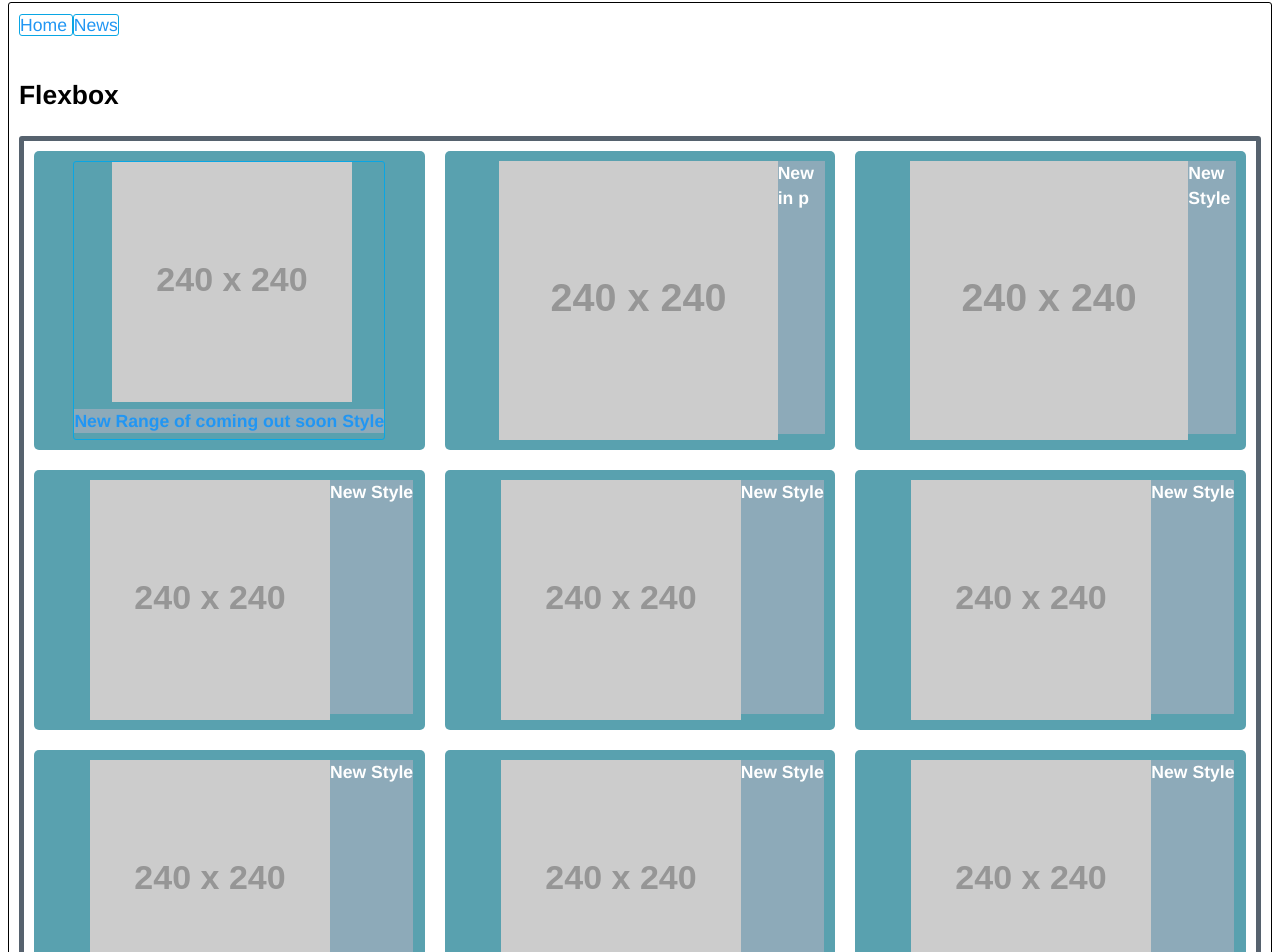
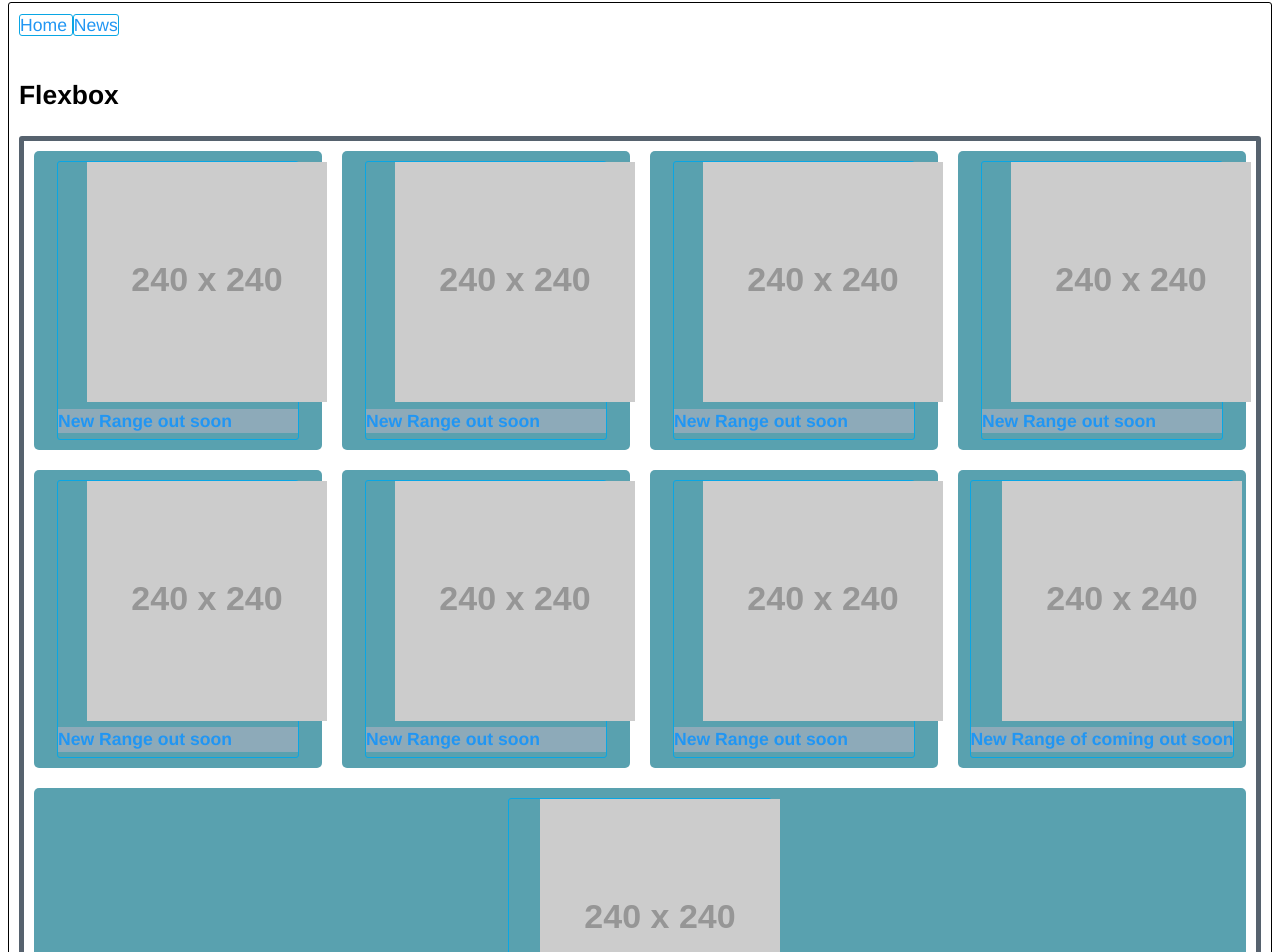
Before and after one commit to roni5/shopmu, a React app: page / in a window 1280 px wide. Shown: the part 6-958 px from the top of the page. Built offline with nearby package versions, Linux system fonts and the light colour scheme.

Commit message:
before BS

```diff
--- a/src/App.js
+++ b/src/App.js
@@ -10,27 +10,32 @@ class App extends Component {
           <h2>Flexbox</h2>
           <div class="wrapper flex ">
             <div><span> <img src="http://fakeimg.pl/240x240/666/?text=7"></img>
-            <p>New Range of  coming out soon Style</p>  </span>
+            <p>New Range out soon </p> </span>
             </div>
-
-            <div ><img src="http://fakeimg.pl/240x240/666/?text=7"></img>
-            <p> New in p </p> </div>
-            <div><img src="http://fakeimg.pl/240x240/666/?text=7"></img>
-            <p> New Style </p> </div>
-            <div><img src="http://fakeimg.pl/240x240/666/?text=7"></img>
-            <p> New Style </p> </div>
-            <div><img src="http://fakeimg.pl/240x240/666/?text=7"></img>
-            <p> New Style </p> </div>
-            <div><img src="http://fakeimg.pl/240x240/666/?text=7"></img>
-            <p> New Style </p> </div>
-            <div><img src="http://fakeimg.pl/240x240/666/?text=7"></img>
-            <p> New Style </p> </div>
-            <div><img src="http://fakeimg.pl/240x240/666/?text=7"></img>
-            <p> New Style </p> </div>
-            <div><img src="http://fakeimg.pl/240x240/666/?text=7"></img>
-            <p> New Style </p> </div>
-            <div><img src="http://fakeimg.pl/240x240/666/?text=7"></img>
-            <p> New Style </p> </div>
+            <div><span> <img src="http://fakeimg.pl/240x240/666/?text=7"></img>
+            <p>New Range  out soon </p> </span>
+            </div>
+            <div><span> <img src="http://fakeimg.pl/240x240/666/?text=7"></img>
+            <p>New Range  out soon</p> </span>
+            </div>
+            <div><span> <img src="http://fakeimg.pl/240x240/666/?text=7"></img>
+            <p>New Range  out soon</p> </span>
+            </div>
+            <div><span> <img src="http://fakeimg.pl/240x240/666/?text=7"></img>
+            <p>New Range  out soon</p> </span>
+            </div>
+            <div><span> <img src="http://fakeimg.pl/240x240/666/?text=7"></img>
+            <p>New Range  out soon</p> </span>
+            </div>
+            <div><span> <img src="http://fakeimg.pl/240x240/666/?text=7"></img>
+            <p>New Range  out soon</p> </span>
+            </div>
+            <div><span> <img src="http://fakeimg.pl/240x240/666/?text=7"></img>
+            <p>New Range of  coming out soon </p> </span>
+            </div>
+            <div><span> <img src="http://fakeimg.pl/240x240/666/?text=7"></img>
+            <p>New Range of  coming out soon </p> </span>
+            </div>
           </div>
         </div>
       </div>
```
